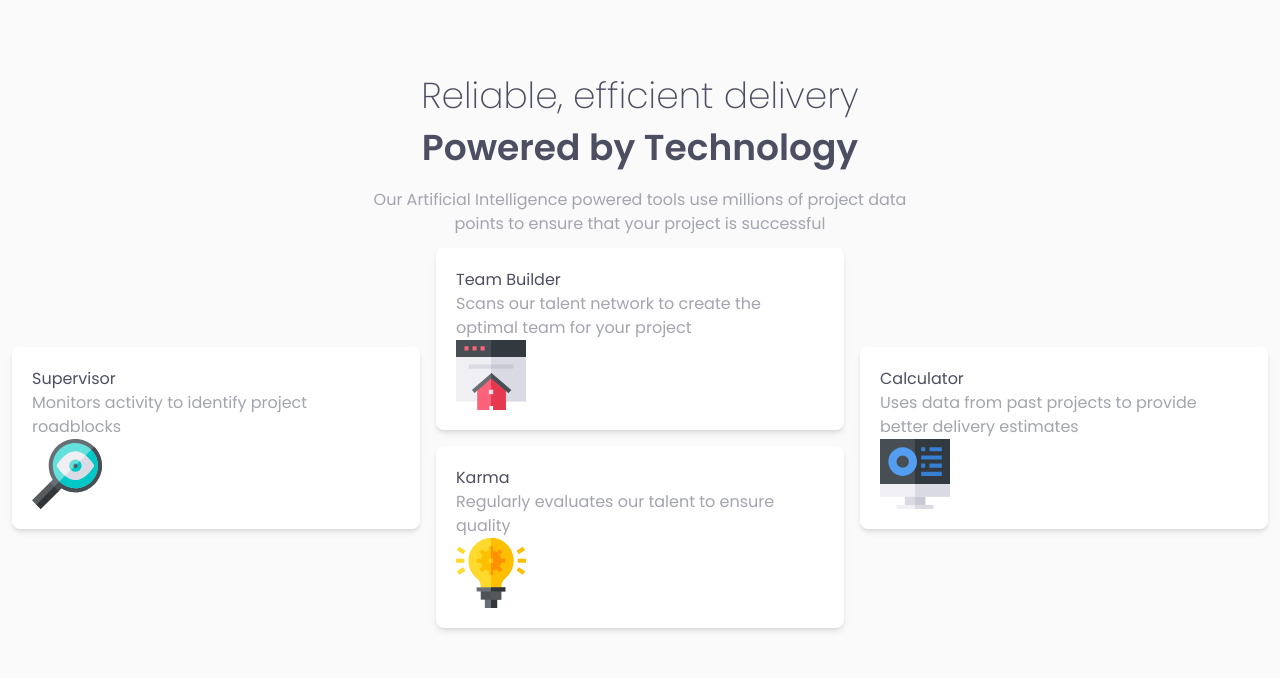
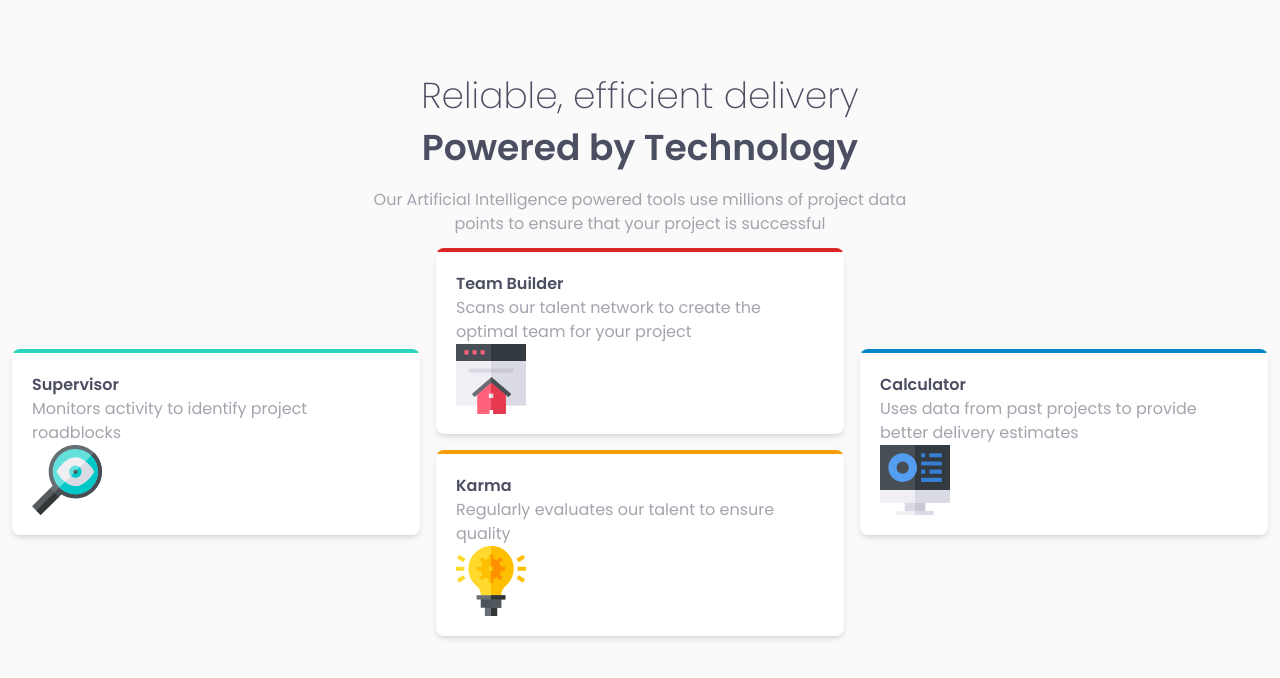
Before and after one commit to sniper-fly/frontend_mentor, a Next.js app: page /four-card-feature-section-master in a window 1280 px wide. Shown: the top 678 px of the page. Built offline with nearby package versions, Linux system fonts and the light colour scheme.

Commit message:
色修正

```diff
--- a/src/app/four-card-feature-section-master/page.tsx
+++ b/src/app/four-card-feature-section-master/page.tsx
@@ -14,27 +14,27 @@ export default function Page() {
     {
       title: "Supervisor",
       description: "Monitors activity to identify project roadblocks",
-      bgColorClass: "bg-teal-500",
+      bgColorClass: "bg-teal-400",
       logoUrl: `${basePath}/icon-supervisor.svg`,
     },
     {
       title: "Team Builder",
       description:
         "Scans our talent network to create the optimal team for your project",
-      bgColorClass: "bg-red-800",
+      bgColorClass: "bg-red-600",
       logoUrl: `${basePath}/icon-team-builder.svg`,
     },
     {
       title: "Karma",
       description: "Regularly evaluates our talent to ensure quality",
-      bgColorClass: "bg-yellow-600",
+      bgColorClass: "bg-amber-500",
       logoUrl: `${basePath}/icon-karma.svg`,
     },
     {
       title: "Calculator",
       description:
         "Uses data from past projects to provide better delivery estimates",
-      bgColorClass: "bg-blue-800",
+      bgColorClass: "bg-sky-600",
       logoUrl: `${basePath}/icon-calculator.svg`,
     },
   ];
@@ -96,12 +96,15 @@ function Card({
 }: Props) {
   return (
     <div
-      className={`${className} rounded-lg bg-white p-5 shadow-md`}
+      className={`${className} overflow-hidden rounded-lg bg-white shadow-md`}
       style={style}
     >
-      <h1 className="text-[color:hsl(234,12%,34%)]">{title}</h1>
-      <p>{description}</p>
-      <Image src={logoUrl} alt={title} width={70} height={70} />
+      <div className={`${bgColorClass} h-1`} />
+      <div className="p-5">
+        <h1 className="font-semibold text-[color:hsl(234,12%,34%)]">{title}</h1>
+        <p>{description}</p>
+        <Image src={logoUrl} alt={title} width={70} height={70} />
+      </div>
     </div>
   );
 }
```
